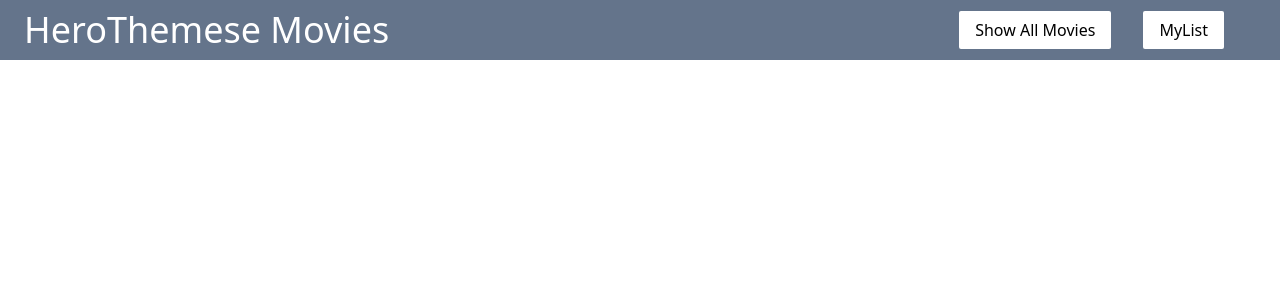
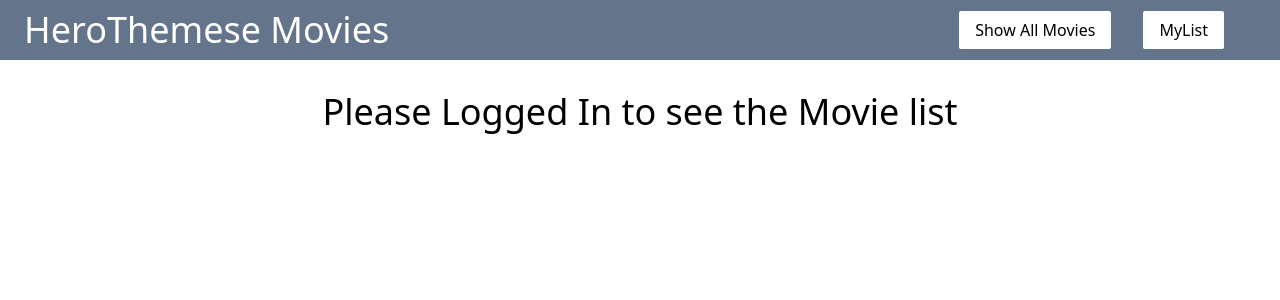
Before and after one commit to 1983shiv/herothemes-movieapp, a React (Vite) app: page /mylist in a window 1280 px wide. Shown: the top 300 px of the page. Built offline with nearby package versions, Linux system fonts and the light colour scheme.

Commit message:
displaying list only for logged in users

```diff
--- a/src/components/movieList.jsx
+++ b/src/components/movieList.jsx
@@ -57,6 +57,8 @@ const MovieList = () => {
 
 
   return (
+    <>
+    {(users && typeof users === 'object' && 'name' in users ) ?
     <div className="flex flex-col m-8 w-4/5">
       {status === 'loading' ? (
         <p>Loading...</p>
@@ -99,7 +101,9 @@ const MovieList = () => {
           </div>
         </>
       )}
-    </div>
+    </div> : <span className="flex justify-center items-center mt-8 align-middle text-4xl">Please Logged In to see the Movie list</span>
+    }
+    </>
   );
 
   // return (
--- a/src/pages/mylist.jsx
+++ b/src/pages/mylist.jsx
@@ -31,6 +31,8 @@ const MyList = () => {
   }
 
   return (
+    <>
+    {(users && typeof users === 'object' && 'name' in users ) ?
     <div className="flex flex-col m-8 w-4/5">
       {status === 'loading' ? (
         <p>Loading...</p>
@@ -61,7 +63,9 @@ const MyList = () => {
         </ul>
 
       )}
-    </div>
+    </div> : <span className="flex justify-center items-center mt-8 align-middle text-4xl">Please Logged In to see the Movie list</span>
+    }
+    </>
   )
 }
 
```
